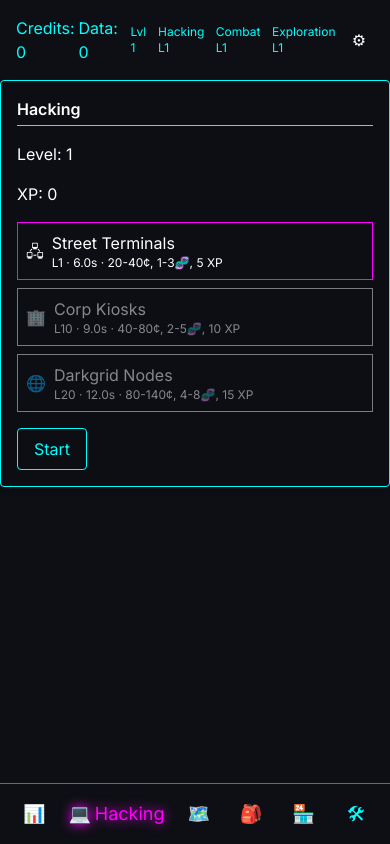
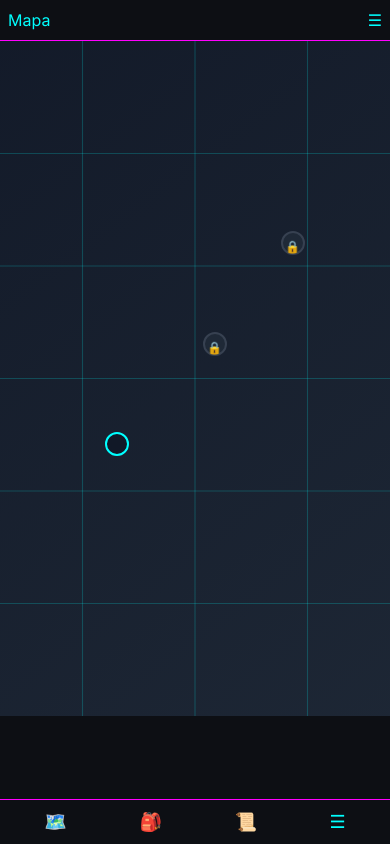
Before and after one commit to mikisz/cyber-idle, a React (Vite) app: page / in a window 390 px wide. Built offline with nearby package versions, Linux system fonts and the light colour scheme.

Commit message:
feat: overhaul map and location ui

```diff
--- a/src/game/state/store.ts
+++ b/src/game/state/store.ts
@@ -94,7 +94,7 @@ export const initialState: GameState = {
     recentLog: [],
   },
   meta: { lastSaveTimestamp: null },
-  world: { activeDistrictId: districts[0]?.id ?? null },
+  world: { activeDistrictId: null },
 };
 
 export const useGameStore = create<GameState>(() => initialState);
--- a/src/ui/AppShell.tsx
+++ b/src/ui/AppShell.tsx
@@ -1,98 +1,153 @@
 import { useState } from 'react';
-import HackingTab from './tabs/HackingTab';
 import MapTab from './tabs/MapTab';
 import InventoryTab from './tabs/InventoryTab';
 import StoreTab from './tabs/StoreTab';
-import UpgradesTab from './tabs/UpgradesTab';
-import StatsTab from './tabs/StatsTab';
-import SettingsMenu from './SettingsMenu';
-import { useGameStore } from '../game/state/store';
-import { NeonToast, showToast } from './Toast';
-import { stopHacking } from '../game/hacking';
+import { useGameStore, getDistrictById } from '../game/state/store';
+import ActiveActionBar from './components/ActiveActionBar';
+
+function Placeholder({ name }: { name: string }) {
+  return <div className="p-4 text-neon-cyan">{name} - coming soon</div>;
+}
 
 export type Tab =
-  | 'hacking'
+  | 'map'
   | 'inventory'
+  | 'implants'
+  | 'factions'
+  | 'contracts'
   | 'store'
-  | 'upgrades'
-  | 'stats'
-  | 'map';
+  | 'bank'
+  | 'settings';
 
 const tabs: { key: Tab; label: string; icon: string }[] = [
-  { key: 'stats', label: 'Stats', icon: '📊' },
-  { key: 'hacking', label: 'Hacking', icon: '💻' },
-  { key: 'map', label: 'Map', icon: '🗺️' },
-  { key: 'inventory', label: 'Inventory', icon: '🎒' },
-  { key: 'store', label: 'Store', icon: '🏪' },
-  { key: 'upgrades', label: 'Upgrades', icon: '🛠' },
+  { key: 'map', label: 'Mapa', icon: '🗺️' },
+  { key: 'inventory', label: 'Ekwipunek', icon: '🎒' },
+  { key: 'implants', label: 'Implanty', icon: '🧠' },
+  { key: 'factions', label: 'Frakcje', icon: '👥' },
+  { key: 'contracts', label: 'Kontrakty', icon: '📜' },
+  { key: 'store', label: 'Sklep', icon: '🏪' },
+  { key: 'bank', label: 'Bank', icon: '🏦' },
+  { key: 'settings', label: 'Ustawienia', icon: '⚙️' },
 ];
 
 export default function AppShell() {
-  const [current, setCurrent] = useState<Tab>('hacking');
+  const [current, setCurrent] = useState<Tab>('map');
+  const [mobileNavOpen, setMobileNavOpen] = useState(false);
   const resources = useGameStore((s) => s.resources);
-  const skills = useGameStore((s) => s.skills);
-  const playerLevel = useGameStore((s) => s.playerLevel);
+  const activeDistrictId = useGameStore((s) => s.world.activeDistrictId);
+
+  const districtName = activeDistrictId
+    ? getDistrictById(activeDistrictId)?.name
+    : null;
+  const breadcrumb =
+    current === 'map'
+      ? districtName
+        ? `Mapa > ${districtName}`
+        : 'Mapa'
+      : tabs.find((t) => t.key === current)?.label;
 
   const renderTab = () => {
     switch (current) {
-      case 'stats':
-        return <StatsTab />;
       case 'map':
         return <MapTab />;
       case 'inventory':
         return <InventoryTab />;
       case 'store':
         return <StoreTab />;
-      case 'upgrades':
-        return <UpgradesTab />;
       default:
-        return <HackingTab />;
+        return <Placeholder name={tabs.find((t) => t.key === current)?.label ?? ''} />;
     }
   };
 
-  return (
-    <div className="flex h-full flex-col bg-surface">
-      <NeonToast />
-      <header className="flex justify-between p-4 text-neon-cyan">
-        <span>Credits: {resources.credits}</span>
-        <div className="flex items-center gap-2">
-          <span>Data: {resources.data}</span>
-          <span className="text-xs">Lvl {playerLevel}</span>
-          <span className="text-xs">Hacking L{skills.hacking.level}</span>
-          <span className="text-xs">Combat L{skills.combat.level}</span>
-          <span className="text-xs">Exploration L{skills.exploration.level}</span>
-          <SettingsMenu />
-        </div>
-      </header>
-      <main className="flex-1 overflow-y-auto" data-testid="tab-content">
-        {renderTab()}
-      </main>
-      <nav className="flex justify-around border-t border-neon-magenta p-2 text-lg">
+  const sidebarButtons = (
+    <div className="flex h-full flex-col">
       {tabs.map((tab) => (
         <button
           key={tab.key}
           aria-label={tab.label}
-            className={`flex flex-1 items-center justify-center gap-1 p-2 ${
+          onClick={() => {
+            setCurrent(tab.key);
+            setMobileNavOpen(false);
+          }}
+          className={`group relative flex items-center justify-center p-4 ${
             current === tab.key
-                ? 'text-neon-magenta drop-shadow-[0_0_6px_#ff00ff]'
+              ? 'text-neon-magenta'
               : 'text-neon-cyan'
           }`}
-            onClick={() => {
-              if (tab.key === 'map') {
-                const s = useGameStore.getState();
-                if (s.hackingState.isRunning) {
-                  stopHacking();
-                  showToast('Hacking paused');
-                }
-              }
-              setCurrent(tab.key);
-            }}
         >
           <span>{tab.icon}</span>
-            {current === tab.key && <span>{tab.label}</span>}
+          <span className="absolute left-full ml-2 hidden whitespace-nowrap rounded bg-gray-800 px-2 py-1 text-xs group-hover:block">
+            {tab.label}
+          </span>
         </button>
       ))}
+      <div className="mt-auto p-2 text-xs text-center text-neon-cyan">
+        Cr {resources.credits} / Data {resources.data}
+      </div>
+    </div>
+  );
+
+  return (
+    <div className="flex h-full bg-surface">
+      {/* Desktop sidebar */}
+      <aside className="hidden w-20 border-r border-neon-magenta md:block">
+        {sidebarButtons}
+      </aside>
+      <div className="flex flex-1 flex-col">
+        {/* Mobile top bar */}
+        <header className="flex items-center justify-between border-b border-neon-magenta p-2 md:hidden">
+          <span className="text-neon-cyan">{breadcrumb}</span>
+          <button
+            className="text-neon-cyan"
+            onClick={() => setMobileNavOpen(true)}
+          >
+            ☰
+          </button>
+        </header>
+        <main className="flex-1 overflow-y-auto pb-32 md:pb-0">
+          {renderTab()}
+        </main>
+      </div>
+      {/* Mobile sidebar overlay */}
+      {mobileNavOpen && (
+        <div
+          className="fixed inset-0 z-30 bg-black/50 md:hidden"
+          onClick={() => setMobileNavOpen(false)}
+        >
+          <div
+            className="absolute bottom-0 top-0 w-40 bg-surface"
+            onClick={(e) => e.stopPropagation()}
+          >
+            {sidebarButtons}
+          </div>
+        </div>
+      )}
+      {/* Bottom nav for mobile */}
+      <nav className="md:hidden fixed bottom-0 left-0 right-0 z-20 flex justify-around border-t border-neon-magenta bg-surface p-2 text-lg">
+        {['map', 'inventory', 'contracts'].map((key) => {
+          const tab = tabs.find((t) => t.key === key as Tab)!;
+          return (
+            <button
+              key={tab.key}
+              onClick={() => setCurrent(tab.key)}
+              className={
+                current === tab.key
+                  ? 'text-neon-magenta'
+                  : 'text-neon-cyan'
+              }
+            >
+              {tab.icon}
+            </button>
+          );
+        })}
+        <button
+          onClick={() => setMobileNavOpen(true)}
+          className="text-neon-cyan"
+        >
+          ☰
+        </button>
       </nav>
+      <ActiveActionBar />
     </div>
   );
 }
--- /dev/null
+++ b/src/ui/components/ActiveActionBar.tsx
@@ -0,0 +1,61 @@
+import { useEffect, useState } from 'react';
+import { useGameStore, getDistrictById } from '../../game/state/store';
+import { getHackingAction } from '../../data/hacking';
+import { getDistrictActionDuration } from '../../game/district';
+import ProgressBarNeon from './ProgressBarNeon';
+
+export default function ActiveActionBar() {
+  const hackingState = useGameStore((s) => s.hackingState);
+  const districtRuntime = useGameStore((s) => s.districtRuntime);
+  const activeDistrictId = useGameStore((s) => s.world.activeDistrictId);
+  const gameState = useGameStore();
+  const [now, setNow] = useState(Date.now());
+
+  useEffect(() => {
+    const id = setInterval(() => setNow(Date.now()), 200);
+    return () => clearInterval(id);
+  }, []);
+
+  let name: string | null = null;
+  let icon: string | null = null;
+  let startedAt: number | undefined;
+  let duration = 0;
+
+  if (hackingState.isRunning && hackingState.currentActionId) {
+    const action = getHackingAction(hackingState.currentActionId);
+    if (action) {
+      name = action.name;
+      icon = action.iconText;
+      startedAt = hackingState.lastStartAt;
+      duration = action.baseDurationMs /
+        gameState.hacking.timeMultiplier /
+        gameState.bonuses.hackingSpeed;
+    }
+  } else if (districtRuntime.isRunning && districtRuntime.runningActionId && activeDistrictId) {
+    const district = getDistrictById(activeDistrictId);
+    const action = district?.actions.find((a) => a.id === districtRuntime.runningActionId);
+    if (district && action) {
+      name = action.name;
+      icon = action.iconText ?? null;
+      startedAt = districtRuntime.startedAt;
+      duration = getDistrictActionDuration(action, gameState);
+    }
+  }
+
+  if (!name || !startedAt) return null;
+
+  const progress = Math.min(100, ((now - startedAt) / duration) * 100);
+  const remaining = Math.max(0, duration - (now - startedAt));
+  const seconds = (remaining / 1000).toFixed(1);
+
+  return (
+    <div className="fixed bottom-12 md:bottom-0 left-0 md:left-20 right-0 z-20 bg-gray-900/90 p-2">
+      <div className="flex items-center gap-2 text-sm text-neon-cyan">
+        {icon && <span>{icon}</span>}
+        <span className="flex-1 truncate">{name}</span>
+        <span>{seconds}s</span>
+      </div>
+      <ProgressBarNeon percentage={progress} />
+    </div>
+  );
+}
--- a/src/ui/location/LocationView.tsx
+++ b/src/ui/location/LocationView.tsx
@@ -1,19 +1,35 @@
 import { useEffect, useState } from 'react';
-import { getDistrictById, setActiveDistrict, useGameStore } from '../../game/state/store';
-import { startDistrictAction, stopDistrictAction, getDistrictActionDuration } from '../../game/district';
+import {
+  useGameStore,
+  getDistrictById,
+  setActiveDistrict,
+} from '../../game/state/store';
+import {
+  startDistrictAction,
+  stopDistrictAction,
+  getDistrictActionDuration,
+} from '../../game/district';
 import ButtonNeon from '../components/ButtonNeon';
 import Card from '../components/Card';
 import ProgressBarNeon from '../components/ProgressBarNeon';
+import { ITEM_TYPE_ICONS, getItem } from '../../data/items';
 
-interface Props {
-  onBack: () => void;
-}
+const localTabs = [
+  { key: 'missions', label: 'Misje' },
+  { key: 'combat', label: 'Walka' },
+  { key: 'hacking', label: 'Hakowanie' },
+  { key: 'special', label: 'Special' },
+] as const;
 
-export default function LocationView({ onBack }: Props) {
+type LocalTab = (typeof localTabs)[number]['key'];
+
+export default function LocationView() {
   const activeDistrictId = useGameStore((s) => s.world.activeDistrictId);
   const runtime = useGameStore((s) => s.districtRuntime);
   const state = useGameStore();
   const [now, setNow] = useState(Date.now());
+  const [tab, setTab] = useState<LocalTab>('missions');
+
   useEffect(() => {
     const id = setInterval(() => setNow(Date.now()), 200);
     return () => clearInterval(id);
@@ -22,29 +38,63 @@ export default function LocationView({ onBack }: Props) {
   const district = activeDistrictId ? getDistrictById(activeDistrictId) : null;
   if (!district) return null;
 
-  const handleLeave = () => {
+  const handleBack = () => {
     stopDistrictAction();
     setActiveDistrict(null);
-    onBack();
   };
 
+  const filtered = district.actions.filter((a) => {
+    if (tab === 'missions') return true;
+    if (tab === 'special') return a.kind === 'scavenge';
+    return a.kind === tab;
+  });
+
   return (
-    <div className="p-4 space-y-4">
-      <div className="flex items-center space-x-2">
-        <button className="text-neon-cyan" onClick={onBack}>
-          Map
+    <div className="flex h-full">
+      {/* Side tabs on desktop */}
+      <nav className="hidden w-32 flex-col border-r border-neon-magenta p-2 md:flex">
+        {localTabs.map((t) => (
+          <button
+            key={t.key}
+            onClick={() => setTab(t.key)}
+            className={`p-2 text-left ${
+              tab === t.key ? 'text-neon-magenta' : 'text-neon-cyan'
+            }`}
+          >
+            {t.label}
           </button>
-        <span>&gt;</span>
-        <span>{district.name}</span>
-        <div className="flex-1" />
-        <ButtonNeon onClick={handleLeave}>Leave</ButtonNeon>
+        ))}
+      </nav>
+      <div className="flex-1 overflow-y-auto p-4 space-y-4">
+        {/* Header */}
+        <div className="flex items-center gap-2">
+          <button onClick={handleBack} className="text-neon-cyan">
+            ←
+          </button>
+          <span>Mapa &gt; {district.name}</span>
+        </div>
+        {/* Tabs for mobile */}
+        <div className="flex gap-2 md:hidden">
+          {localTabs.map((t) => (
+            <button
+              key={t.key}
+              onClick={() => setTab(t.key)}
+              className={`flex-1 p-2 text-sm ${
+                tab === t.key ? 'text-neon-magenta' : 'text-neon-cyan'
+              }`}
+            >
+              {t.label}
+            </button>
+          ))}
         </div>
         <p>{district.description}</p>
         <div className="grid gap-2">
-        {district.actions.map((a) => {
-          const running = runtime.isRunning && runtime.runningActionId === a.id;
+          {filtered.map((a) => {
+            const running =
+              runtime.isRunning && runtime.runningActionId === a.id;
             const duration = getDistrictActionDuration(a, state);
-          const progress = running && runtime.startedAt
+            const progress =
+              running && runtime.startedAt
                 ? Math.min(100, ((now - runtime.startedAt) / duration) * 100)
                 : 0;
             return (
@@ -68,14 +118,26 @@ export default function LocationView({ onBack }: Props) {
                   )}
                 </div>
                 {running && <ProgressBarNeon percentage={progress} />}
+                {a.loot && (
+                  <div className="flex gap-1 text-sm">
+                    {a.loot.map((l) => {
+                      const item = getItem(l.itemId);
+                      return (
+                        <span
+                          key={l.itemId}
+                          title={`${item?.name ?? l.itemId} (${Math.round(
+                            l.chance * 100
+                          )}%)`}
+                        >
+                          {item ? ITEM_TYPE_ICONS[item.type] : '🎁'}
+                        </span>
+                      );
+                    })}
+                  </div>
+                )}
               </Card>
             );
           })}
-      </div>
-      <div>
-        <h3 className="font-bold mb-1">Recent</h3>
-        <div className="min-h-[3rem] text-sm">
-          {/* Placeholder for logs */}
         </div>
       </div>
     </div>
--- a/src/ui/tabs/MapTab.tsx
+++ b/src/ui/tabs/MapTab.tsx
@@ -1,90 +1,59 @@
-import { useState } from 'react';
-import { districts, type DistrictStatus } from '../../data/world';
-import { getEnemyById } from '../../data/enemies';
+import { districts } from '../../data/world';
 import { useGameStore, setActiveDistrict } from '../../game/state/store';
 import { showToast } from '../Toast';
 import LocationView from '../location/LocationView';
 
+const districtPositions: Record<string, { x: number; y: number }> = {
+  neon_market: { x: 30, y: 60 },
+  back_alley: { x: 55, y: 45 },
+  skyline_plaza: { x: 75, y: 30 },
+};
+
 export default function MapTab() {
   const playerLevel = useGameStore((s) => s.playerLevel);
   const activeDistrictId = useGameStore((s) => s.world.activeDistrictId);
-  const [view, setView] = useState<'map' | 'location'>('map');
 
-  if (view === 'location' && activeDistrictId) {
-    return <LocationView onBack={() => setView('map')} />;
+  if (activeDistrictId) {
+    return <LocationView />;
   }
 
   return (
-    <div className="grid grid-cols-1 gap-4 p-4 sm:grid-cols-2 md:grid-cols-3">
+    <div
+      className="relative h-full w-full bg-center bg-cover"
+      style={{ backgroundImage: 'url(/world-map.svg)' }}
+    >
       {districts.map((d) => {
-        const status: DistrictStatus =
-          activeDistrictId === d.id
-            ? 'active'
-            : playerLevel >= d.unlockLevel
-              ? 'available'
-              : 'locked';
-
+        const pos = districtPositions[d.id];
+        if (!pos) return null;
+        const status =
+          playerLevel >= d.unlockLevel ? 'available' : 'locked';
         const handleClick = () => {
           if (status === 'locked') {
             showToast(`Requires Level ${d.unlockLevel}`);
           } else {
             setActiveDistrict(d.id);
-            setView('location');
           }
         };
-
         return (
           <div
             key={d.id}
-            onClick={handleClick}
-            className={`group relative cursor-pointer border p-4 transition ${
-              status === 'locked'
-                ? 'opacity-50'
-                : 'hover:shadow-[0_0_8px_#ff00ff]'
-            } ${
-              status === 'active'
-                ? 'border-neon-magenta animate-pulse'
-                : status === 'available'
-                  ? 'border-neon-cyan'
-                  : 'border-gray-700'
-            }`}
+            className="group absolute -translate-x-1/2 -translate-y-1/2"
+            style={{ left: `${pos.x}%`, top: `${pos.y}%` }}
           >
-            {status === 'locked' && (
-              <span className="absolute right-2 top-2">🔒</span>
-            )}
-            <div className="font-bold">{d.name}</div>
-            <div className="text-sm">{d.description}</div>
-            {status === 'locked' && (
-              <div className="mt-2 text-xs">Requires L{d.unlockLevel}</div>
-            )}
-            {d.enemies && (
-              <div className="mt-1 text-xs">
-                Enemies:{' '}
-                {d.enemies
-                  .map((e) => getEnemyById(e)?.name ?? e)
-                  .join(', ')}
-              </div>
-            )}
-            {d.actions.some((a) => a.iconText) && (
-              <div className="mt-1 text-lg">
-                {d.actions
-                  .map((a) => a.iconText)
-                  .filter(Boolean)
-                  .join(' ')}
-              </div>
-            )}
-            <div className="pointer-events-none absolute left-1/2 top-full z-10 hidden w-48 -translate-x-1/2 rounded border border-neon-magenta bg-surface p-2 text-xs group-hover:block">
+            <button
+              onClick={handleClick}
+              className={`h-6 w-6 rounded-full border-2 ${
+                status === 'locked'
+                  ? 'border-gray-700 bg-gray-800'
+                  : 'border-neon-cyan bg-gray-900 hover:shadow-[0_0_8px_#0ff]'
+              }`}
+            >
+              {status === 'locked' && <span className="text-xs">🔒</span>}
+            </button>
+            <div className="pointer-events-none absolute left-1/2 top-full z-10 hidden w-40 -translate-x-1/2 rounded border border-neon-magenta bg-surface p-2 text-xs group-hover:block">
               <div className="font-bold">{d.name}</div>
               <p className="mb-1">{d.description}</p>
               <div>Requires L{d.unlockLevel}</div>
-              {d.actions.some((a) => a.iconText) && (
-                <div className="mt-1">
-                  {d.actions
-                    .map((a) => a.iconText)
-                    .filter(Boolean)
-                    .join(' ')}
-                </div>
-              )}
             </div>
           </div>
         );
```
Also changed, not shown: public/world-map.svg (added), 1 other file (tests, documents, lock files or other folders). Lines whose indentation alone changed are shown as unchanged.
